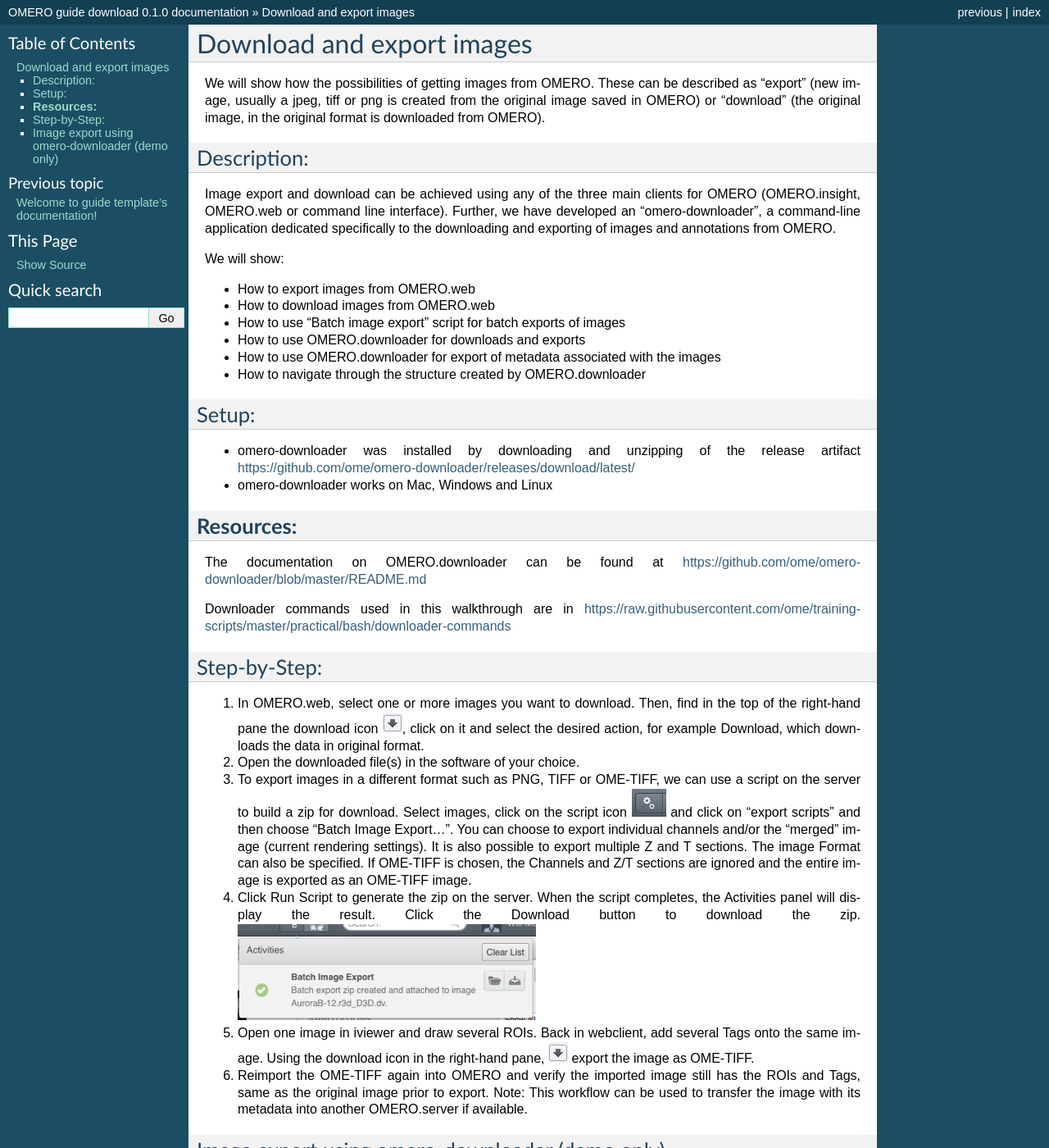
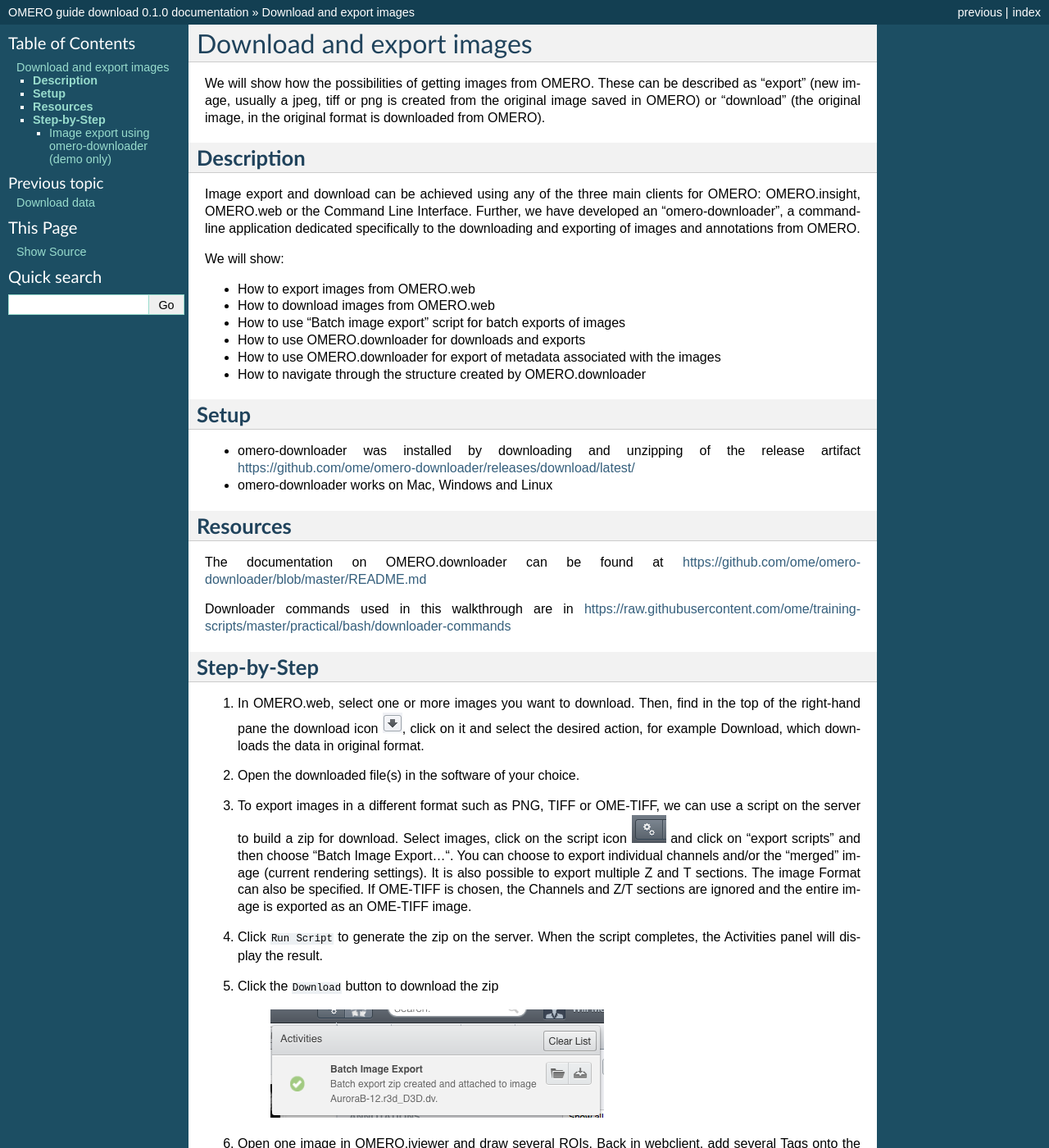
Before and after one commit to ome/omero-guide-download, a Sphinx documentation site: the page built from docs/download.rst, in a window 1280 px wide and 1400 px high. Shown: the whole window at 82% size. Built offline with Sphinx 7.4.7, drawn with Linux system fonts in a browser that asks for light colours; some of the changed lines change nothing that is shown; some of the changed text lies outside the part shown.

Commit message:
adjust layout

```diff
--- a/docs/download.rst
+++ b/docs/download.rst
@@ -1,13 +1,13 @@
 Download and export images
 ==========================
 
-We will show how the possibilities of getting images from OMERO. These can be described as “export” (new image, usually a jpeg, tiff or png is
-created from the original image saved in OMERO) or “download” (the original image, in the original format is downloaded from OMERO).
+We will show how the possibilities of getting images from OMERO. These can be described as "export" (new image, usually a jpeg, tiff or png is
+created from the original image saved in OMERO) or "download" (the original image, in the original format is downloaded from OMERO).
 
-Description:
-------------
+**Description**
+---------------
 
-Image export and download can be achieved using any of the three main clients for OMERO (OMERO.insight, OMERO.web or command line interface). Further, we have developed an “omero-downloader”, a command-line application dedicated specifically to the downloading and exporting of images and annotations from OMERO.
+Image export and download can be achieved using any of the three main clients for OMERO: OMERO.insight, OMERO.web or the Command Line Interface. Further, we have developed an "omero-downloader", a command-line application dedicated specifically to the downloading and exporting of images and annotations from OMERO.
 
 We will show:
 
@@ -15,7 +15,7 @@
 
 -  How to download images from OMERO.web
 
--  How to use “Batch image export” script for batch exports of images
+-  How to use "Batch image export" script for batch exports of images
 
 -  How to use OMERO.downloader for downloads and exports
 
@@ -23,81 +23,85 @@
 
 -  How to navigate through the structure created by OMERO.downloader
 
-Setup:
-------
+**Setup**
+---------
 
 -  omero-downloader was installed by downloading and unzipping of the release artifact \ `https://github.com/ome/omero-downloader/releases/download/latest/ <https://github.com/ome/omero-downloader/releases/download/v0.1.5/OMERO.downloader-0.1.5-release.zip>`__
 
 -  omero-downloader works on Mac, Windows and Linux
 
-**Resources:**
---------------
+**Resources**
+-------------
 
 The documentation on OMERO.downloader can be found at  https://github.com/ome/omero-downloader/blob/master/README.md
 
 Downloader commands used in this walkthrough are in https://raw.githubusercontent.com/ome/training-scripts/master/practical/bash/downloader-commands
 
-Step-by-Step:
--------------
+**Step-by-Step**
+----------------
 
-1. In OMERO.web, select one or more images you want to download. Then, find in the top of the right-hand pane the download icon |image1|, click on it and select the desired action, for example Download, which downloads the data in original format.
+#. In OMERO.web, select one or more images you want to download. Then, find in the top of the right-hand pane the download icon |image1|, click on it and select the desired action, for example Download, which downloads the data in original format.
 
-2. Open the downloaded file(s) in the software of your choice.
+#. Open the downloaded file(s) in the software of your choice.
 
-3. To export images in a different format such as PNG, TIFF or OME-TIFF, we can use a script on the server to build a zip for download. Select images, click on the script icon |image2| and click on “export scripts” and then choose “\ Batch Image Export…\ ”. You can choose to export individual channels and/or the “merged” image (current rendering settings). It is also possible to export multiple Z and T sections. The image Format can also be specified. If OME-TIFF is chosen, the Channels and Z/T sections are ignored and the entire image is exported as an OME-TIFF image.
+#. To export images in a different format such as PNG, TIFF or OME-TIFF, we can use a script on the server to build a zip for download. Select images, click on the script icon |image2| and click on “export scripts” and then choose "\ Batch Image Export...\ ". You can choose to export individual channels and/or the "merged" image (current rendering settings). It is also possible to export multiple Z and T sections. The image Format can also be specified. If OME-TIFF is chosen, the Channels and Z/T sections are ignored and the entire image is exported as an OME-TIFF image.
 
-4. Click Run Script to generate the zip on the server. When the script completes, the Activities panel will display the result. Click the Download button to download the zip.\ |image3|
+#. Click ``Run Script`` to generate the zip on the server. When the script completes, the Activities panel will display the result.
 
-5. Open one image in iviewer and draw several ROIs. Back in webclient, add several Tags onto the same image. Using the download icon in the right-hand pane, |image1| export the image as OME-TIFF.
+#. Click the ``Download`` button to download the zip
 
-6. Reimport the OME-TIFF again into OMERO and verify the imported image still has the ROIs and Tags, same as the original image prior to export. Note: This workflow can be used to transfer the image with its metadata into another OMERO.server if available.
+    .. image:: images/download3.png
+
+#. Open one image in OMERO.iviewer and draw several ROIs. Back in webclient, add several Tags onto the same image. Using the download icon in the right-hand pane, |image1| export the image as OME-TIFF.
+
+#. Reimport the OME-TIFF again into OMERO and verify the imported image still has the ROIs and Tags, same as the original image prior to export. Note: This workflow can be used to transfer the image with its metadata into another OMERO.server if available.
 
 Image export using omero-downloader (demo only)
------------------------------------------------
+~~~~~~~~~~~~~~~~~~~~~~~~~~~~~~~~~~~~~~~~~~~~~~~
 
-1. Open a CLI terminal on your machine and go into the directory where omero-downloader is installed.
+#. Open a CLI terminal on your machine and go into the directory where omero-downloader is installed.
 
-2. To download a single image, run the following command. It assumes that the target directory already exists e.g. /tmp/repo
+#. To download a single image, run the following command. It assumes that the target directory already exists e.g. /tmp/repo
 
-   a. On Mac or Linux
+   - On Mac or Linux
 
-      i.  Note: Copy the following command from \ https://raw.githubusercontent.com/ome/training-scripts/master/practical/bash/downloader-commands
+      Copy the following command from \ https://raw.githubusercontent.com/ome/training-scripts/master/practical/bash/downloader-commands
 
       ::
 
            $ ./download.sh -b /tmp/repo -s <server host> -u <user name> -w <password> -f binary Image:<image ID>
 
-   b. On Windows
+   - On Windows
 
-      iii. Note: Copy the following command from \ https://raw.githubusercontent.com/ome/training-scripts/master/practical/bash/downloader-commands
+      Copy the following command from \ https://raw.githubusercontent.com/ome/training-scripts/master/practical/bash/downloader-commands
 
       ::
 
             $ download.bat -b /tmp/repo -s <server host> -u <user name> -w <password> -f binary Image:<image ID>
 
-3. To download all images in a Dataset, run
+#. To download all images in a Dataset, run
 
-   c. Note: Copy the following command from \ https://raw.githubusercontent.com/ome/training-scripts/master/practical/bash/downloader-commands\ into your Terminal.
+   - Copy the following command from \ https://raw.githubusercontent.com/ome/training-scripts/master/practical/bash/downloader-commands\ into your Terminal.
 
    ::
 
        $ ./download.sh -b /tmp/repo -s <server host> -u <user name> -w <password> -f binary Dataset:<Dataset ID>
 
-   d. Note that you will be able to deduce what tags and annotations the downloaded images were annotated with.
+   - Note that you will be able to deduce what tags and annotations the downloaded images were annotated with.
 
-   e. Go to OMERO.web and Tag several images from two datasets with a tag “your-name”. Then, go back to the command line and run
+   - Go to OMERO.web and Tag several images from two datasets with a tag "your-name". Then, go back to the command line and run
 
-      v.   Note: Copy the following command from \ https://raw.githubusercontent.com/ome/training-scripts/master/practical/bash/downloader-commands\ into your Terminal.
+   - Copy the following command from \ https://raw.githubusercontent.com/ome/training-scripts/master/practical/bash/downloader-commands\ into your Terminal.
 
       ::
 
          $ ./download.sh -b /tmp/repo -s <server host> -u <user name> -w <password> -f ome-xml Dataset:$ID2,$ID1
 
-      vii. This will download the xml metadata for images in those two datasets (Note: we could download all the images as well, but we can do it at any later point, as downloader “remembers” what is downloaded already and does not re-download it twice.)
+      This will download the xml metadata for images in those two datasets (Note: we could download all the images as well, but we can do it at any later point, as downloader "remembers" what is downloaded already and does not re-download it twice.)
 
-   f. Note: Copy the grep command from \ https://raw.githubusercontent.com/ome/training-scripts/master/practical/bash/downloader-commands\ into your Terminal.
+   - Copy the grep command from \ https://raw.githubusercontent.com/ome/training-scripts/master/practical/bash/downloader-commands\ into your Terminal.
 
-   g. This will find the IDs of all the images from the two datasets tagged with “your-name” tag.
+   - This will find the IDs of all the images from the two datasets tagged with "your-name" tag.
 
 .. |image1| image:: images/download1.png
    :width: 0.25in
--- a/docs/index.rst
+++ b/docs/index.rst
@@ -1,9 +1,9 @@
-Welcome to guide template's documentation!
-==========================================
+Download data
+=============
 
 Contents:
 
 .. toctree::
-   :maxdepth: 2
+   :maxdepth: 1
 
    download
```
